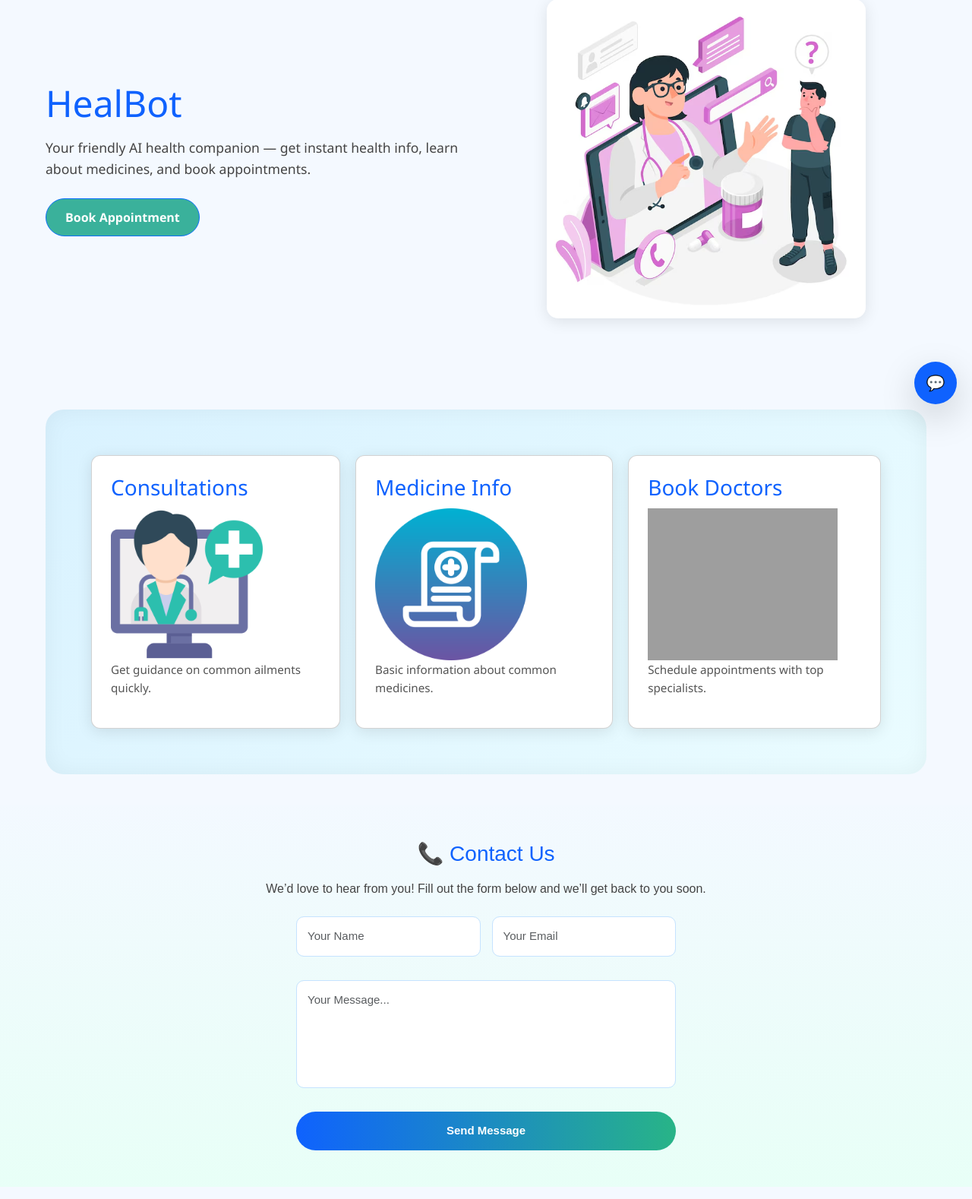
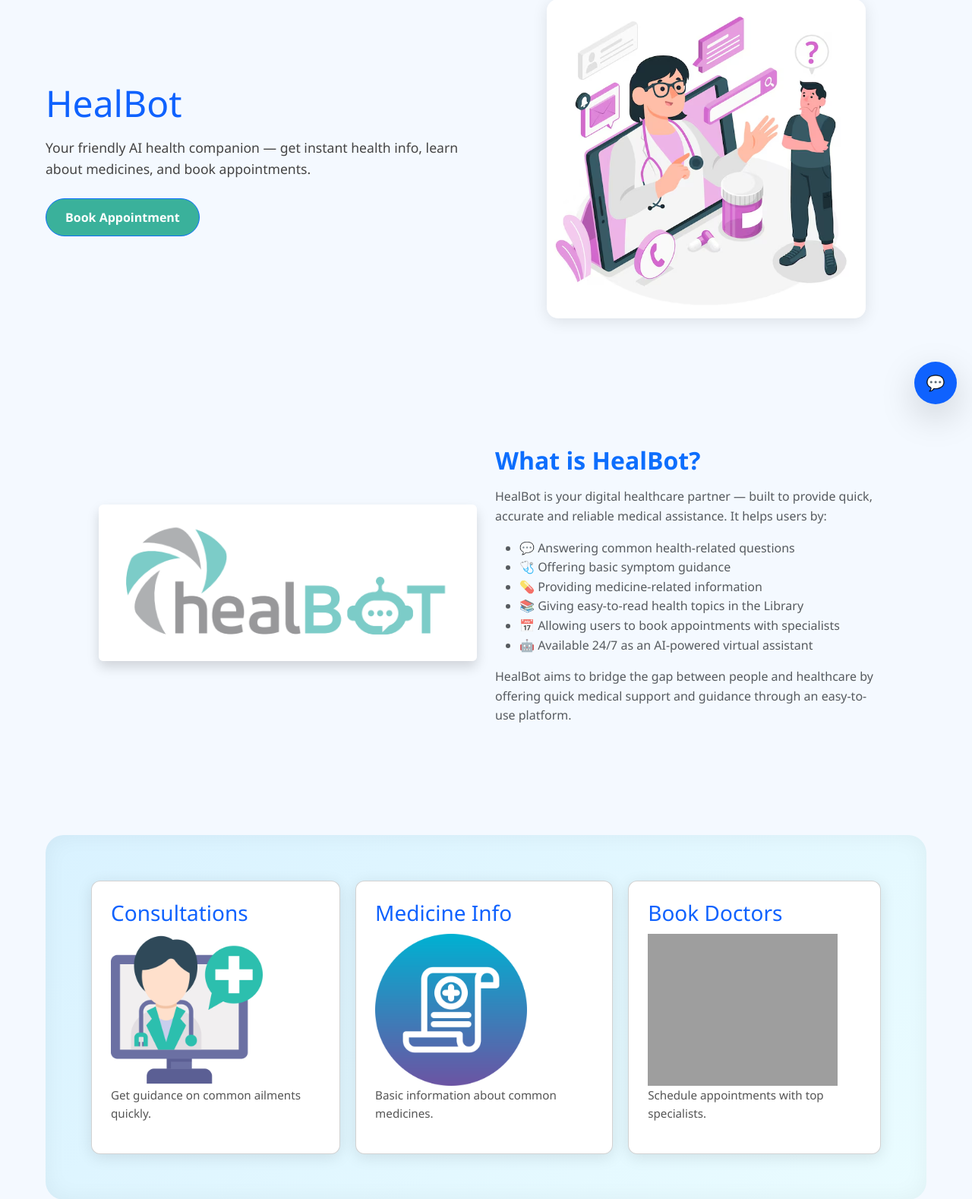
Before and after one commit to UTkarsh977/Myhealbot, a Flask app: page / in a window 1280 px wide. Shown: the part 248-1826 px from the top of the page at 76% size. Run offline with Flask 3, Linux system fonts and the light colour scheme; some libraries are stand-ins or nearby versions; grey boxes are pictures that could not be loaded.

Commit message:
Update index.html

```diff
--- a/templates/index.html
+++ b/templates/index.html
@@ -14,6 +14,42 @@
     </div>
   </div>
 </section>
+<section class="about-healbot py-5">
+  <div class="container">
+    <div class="row align-items-center">
+
+      <div class="col-md-6 mb-4">
+        <img src="{{ url_for('static', filename='images/Abouthealbot.png') }}"
+             class="img-fluid rounded shadow"
+             alt="HealBot About Image">
+      </div>
+
+      <div class="col-md-6">
+        <h2 class="fw-bold text-primary mb-3">What is HealBot?</h2>
+        <p class="text-muted">
+          HealBot is your digital healthcare partner — built to provide quick, accurate and
+          reliable medical assistance. It helps users by:
+        </p>
+
+        <ul class="text-muted">
+          <li>💬 Answering common health-related questions</li>
+          <li>🩺 Offering basic symptom guidance</li>
+          <li>💊 Providing medicine-related information</li>
+          <li>📚 Giving easy-to-read health topics in the Library</li>
+          <li>📅 Allowing users to book appointments with specialists</li>
+          <li>🤖 Available 24/7 as an AI-powered virtual assistant</li>
+        </ul>
+
+        <p class="text-muted">
+          HealBot aims to bridge the gap between people and healthcare by offering quick medical
+          support and guidance through an easy-to-use platform.
+        </p>
+      </div>
+
+    </div>
+  </div>
+</section>
+
 
 <!-- 💊 Services Section -->
 <section class="services">
@@ -29,7 +65,7 @@
   </div>
   <div class="card">
     <h3>Book Doctors</h3>
-    <img src="{{ url_for('static', filename='images/book.jpg') }}" alt="Book Doctors" width="250" height="200">
+    <img src="{{ url_for('static', filename='images/Book.jpg') }}" alt="Book Doctors" width="250" height="200">
     <p>Schedule appointments with top specialists.</p>
   </div>
 </section>
```
Also changed, not shown: static/images/Abouthealbot.png (added).
